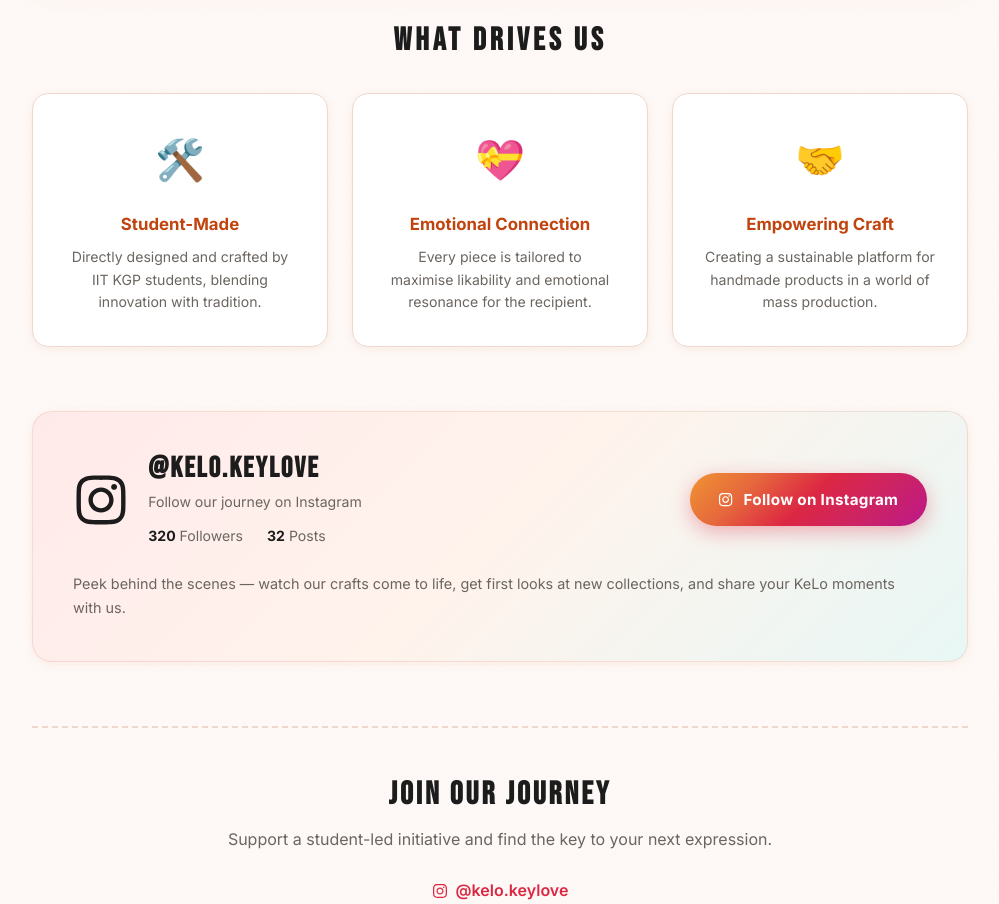
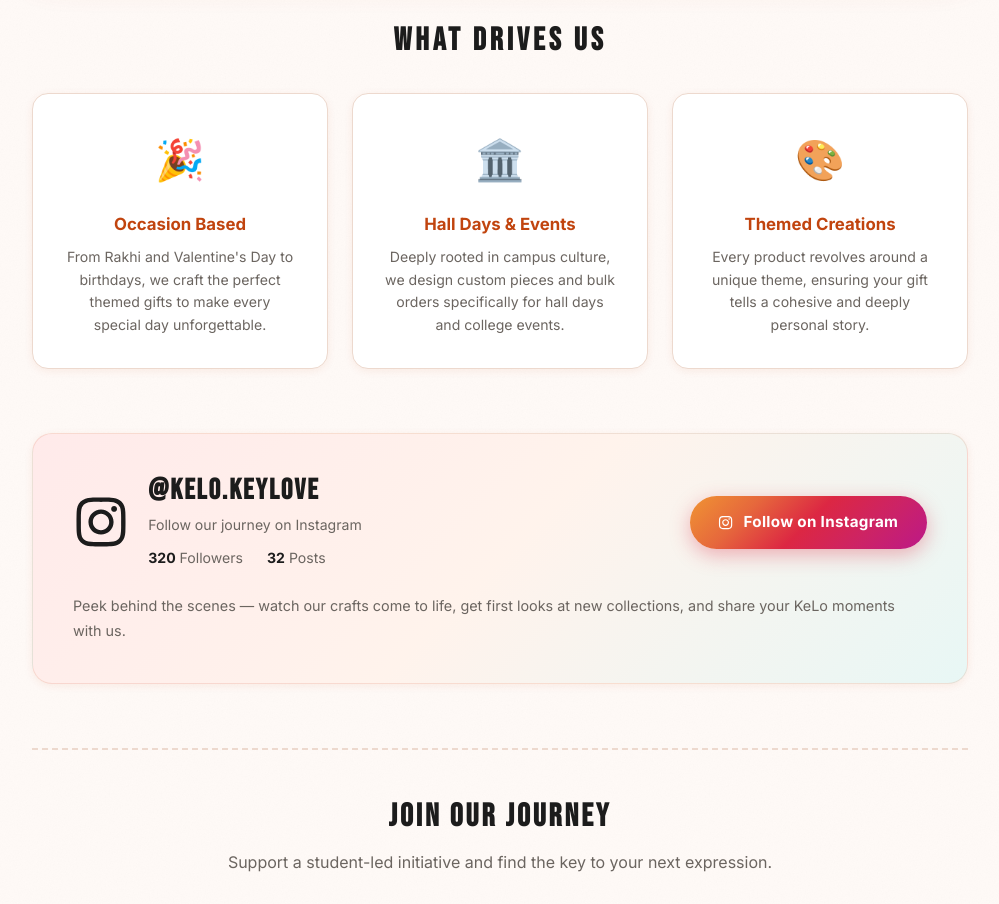
Before and after one commit to gnaneshgunda/kelo, a React (Vite) app in the folder myapp/: page /about in a window 1280 px wide. Shown: the part 1300-2204 px from the top of the page, without its empty margins (140-1139 px from the left). Built offline with nearby package versions, Linux system fonts and the light colour scheme; no server answers.

Commit message:
content: update about page to highlight occasion-based and theme-based products

```diff
--- a/myapp/src/pages/About.tsx
+++ b/myapp/src/pages/About.tsx
@@ -59,19 +59,19 @@ export default function About() {
         <h3 className="values-title">What Drives Us</h3>
         <div className="values-grid">
           <div className="value-item">
-            <div className="value-icon">🛠️</div>
-            <strong>Student-Made</strong>
-            <p>Directly designed and crafted by IIT KGP students, blending innovation with tradition.</p>
+            <div className="value-icon">🎉</div>
+            <strong>Occasion Based</strong>
+            <p>From Rakhi and Valentine's Day to birthdays, we craft the perfect themed gifts to make every special day unforgettable.</p>
           </div>
           <div className="value-item">
-            <div className="value-icon">💝</div>
-            <strong>Emotional Connection</strong>
-            <p>Every piece is tailored to maximise likability and emotional resonance for the recipient.</p>
+            <div className="value-icon">🏛️</div>
+            <strong>Hall Days & Events</strong>
+            <p>Deeply rooted in campus culture, we design custom pieces and bulk orders specifically for hall days and college events.</p>
           </div>
           <div className="value-item">
-            <div className="value-icon">🤝</div>
-            <strong>Empowering Craft</strong>
-            <p>Creating a sustainable platform for handmade products in a world of mass production.</p>
+            <div className="value-icon">🎨</div>
+            <strong>Themed Creations</strong>
+            <p>Every product revolves around a unique theme, ensuring your gift tells a cohesive and deeply personal story.</p>
           </div>
         </div>
       </section>
```
